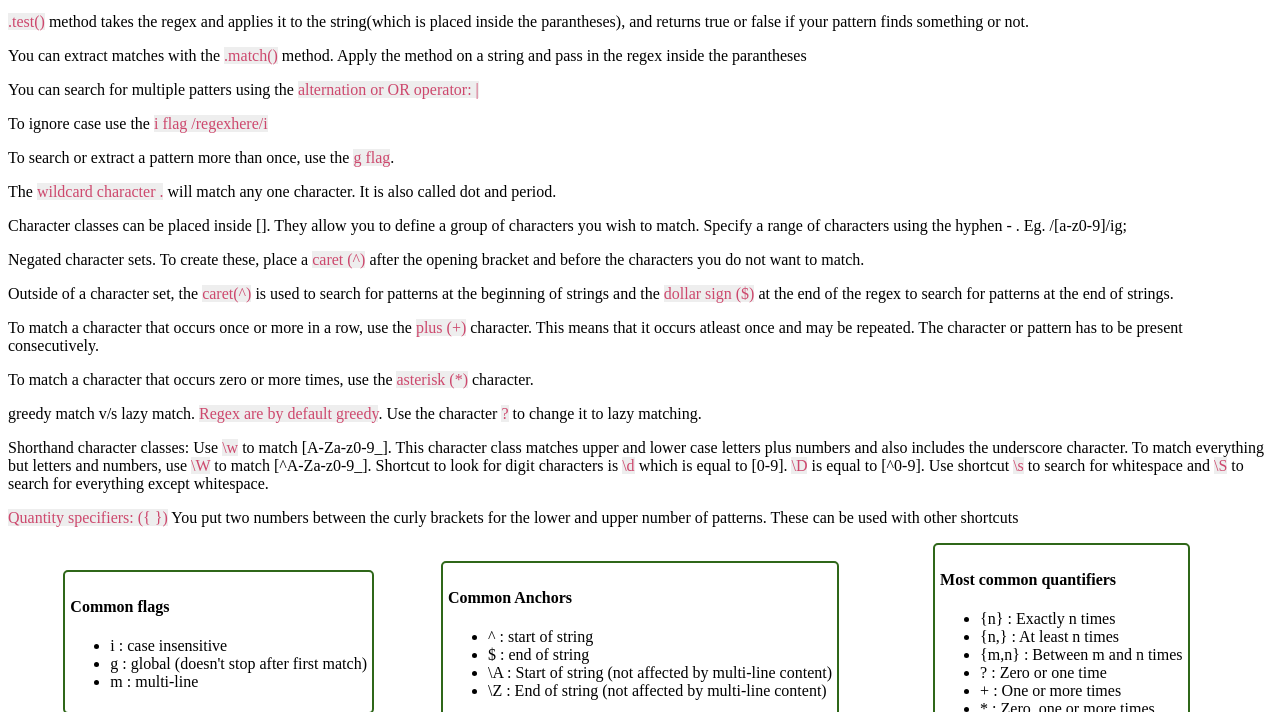
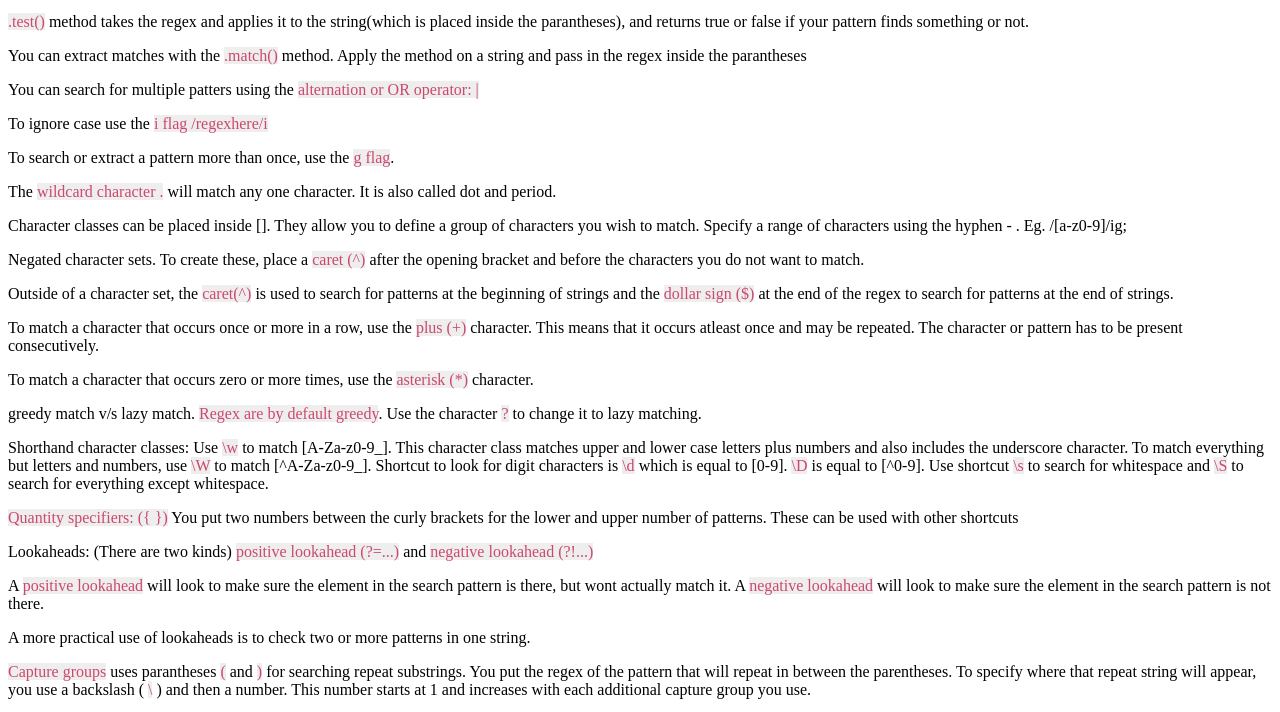
Before and after one commit to nikijiandani/Regex-cheatsheet, a plain HTML site: page cheatsheet.html in a window 1280 px wide. Shown: the part 88-800 px from the top of the page. Drawn offline with Linux system fonts and the light colour scheme.

Commit message:
Added lookaheads and Capture groups

```diff
--- a/cheatsheet.html
+++ b/cheatsheet.html
@@ -24,6 +24,10 @@
 <p>Shorthand character classes: Use <span>\w</span> to match [A-Za-z0-9_]. This character class matches upper and lower case letters plus numbers and also includes the underscore character. To match everything but letters and numbers, use <span>\W</span> to match [^A-Za-z0-9_].
 Shortcut to look for digit characters is <span>\d</span> which is equal to [0-9]. <span>\D</span> is equal to [^0-9]. Use shortcut <span>\s</span> to search for whitespace and <span>\S</span> to search for everything except whitespace.</p>
 <p><span>Quantity specifiers: ({ })</span> You put two numbers between the curly brackets for the lower and upper number of patterns. These can be used with other shortcuts</p>
+<p>Lookaheads: (There are two kinds) <span>positive lookahead (?=...)</span> and <span>negative lookahead (?!...)</span></p>
+<p>A <span>positive lookahead</span> will look to make sure the element in the search pattern is there, but wont actually match it. A <span>negative lookahead</span> will look to make sure the element in the search pattern is not there.</p>
+<p>A more practical use of lookaheads is to check two or more patterns in one string.</p>
+<p><span>Capture groups</span> uses parantheses <span>(</span> and <span>)</span> for searching repeat substrings. You put the regex of the pattern that will repeat in between the parentheses. To specify where that repeat string will appear, you use a backslash ( <span>\</span> ) and then a number. This number starts at 1 and increases with each additional capture group you use.</p>
 <div class="container">
 	<div class="block">
 		<h4>Common flags</h4>
```
